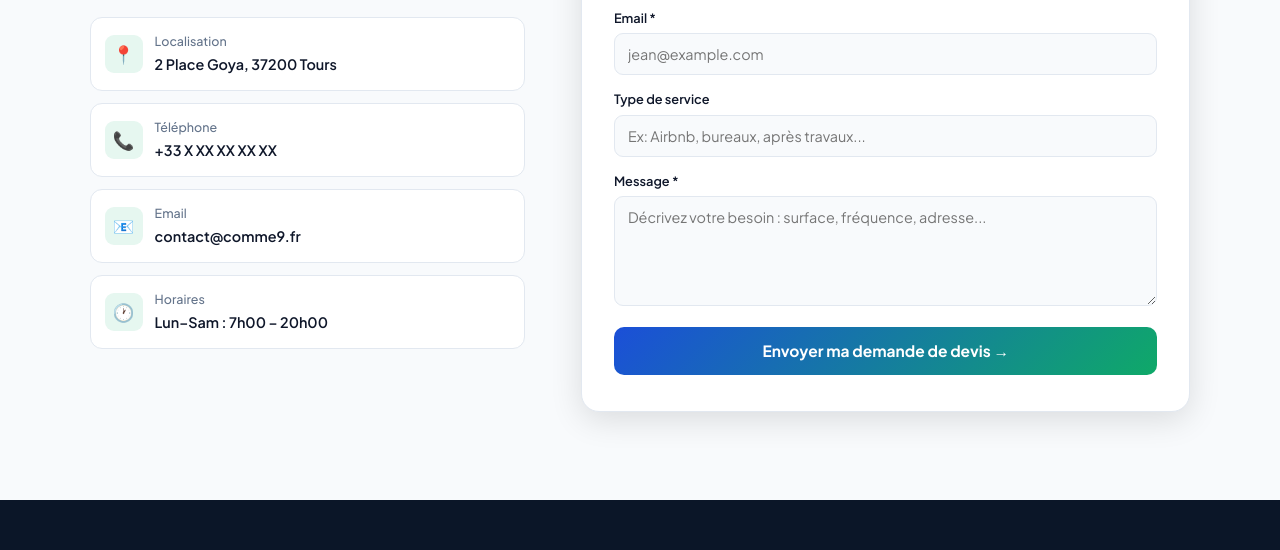
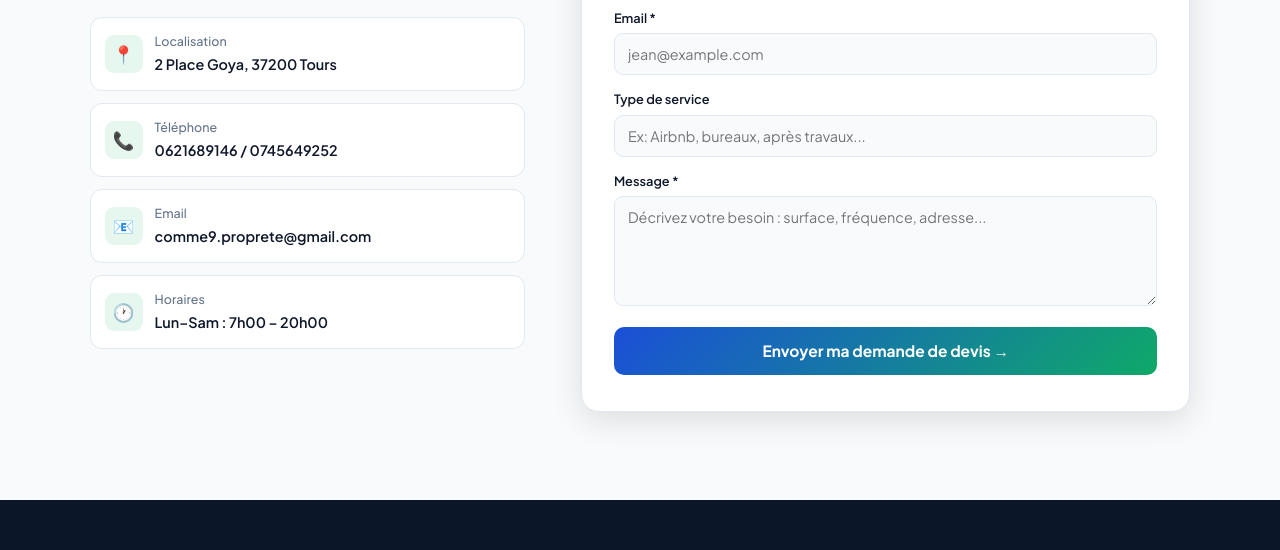
Before and after one commit to nettours/comme9, a plain HTML site: page index.html in a window 1280 px wide. Shown: the part 4320-4870 px from the top of the page. Drawn offline with nearby package versions, Linux system fonts and the light colour scheme.

Commit message:
Update contact information in index.html

```diff
--- a/index.html
+++ b/index.html
@@ -425,8 +425,8 @@ footer{background:#0B1628;color:rgba(255,255,255,.65);padding:56px 7% 28px}
       <p class="sec-sub" style="margin-bottom:32px">Nous vous répondons sous 24h avec une proposition adaptée à vos besoins.</p>
       <div class="cinfo-items">
         <div class="cinfo-item"><div class="cinfo-ico">📍</div><div><h5>Localisation</h5><p>2 Place Goya, 37200 Tours</p></div></div>
-        <div class="cinfo-item"><div class="cinfo-ico">📞</div><div><h5>Téléphone</h5><p>+33 X XX XX XX XX</p></div></div>
-        <div class="cinfo-item"><div class="cinfo-ico">📧</div><div><h5>Email</h5><p>contact@comme9.fr</p></div></div>
+        <div class="cinfo-item"><div class="cinfo-ico">📞</div><div><h5>Téléphone</h5><p>0621689146 / 0745649252</p></div></div>
+        <div class="cinfo-item"><div class="cinfo-ico">📧</div><div><h5>Email</h5><p>comme9.proprete@gmail.com</p></div></div>
         <div class="cinfo-item"><div class="cinfo-ico">🕐</div><div><h5>Horaires</h5><p>Lun–Sam : 7h00 – 20h00</p></div></div>
       </div>
     </div>
```
